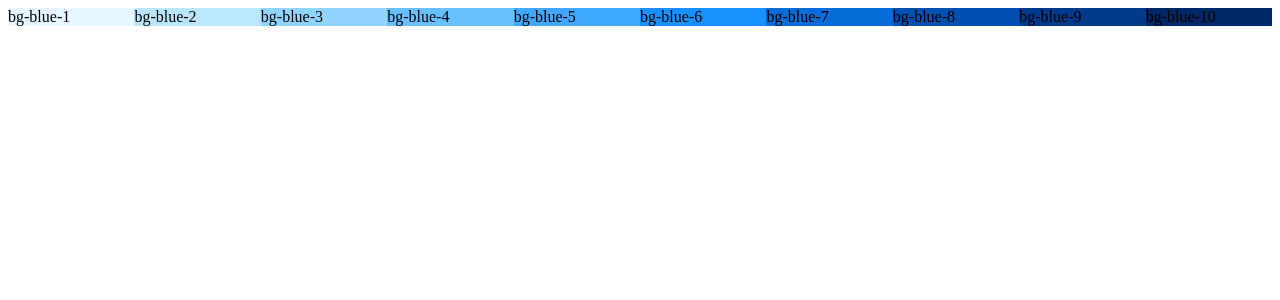
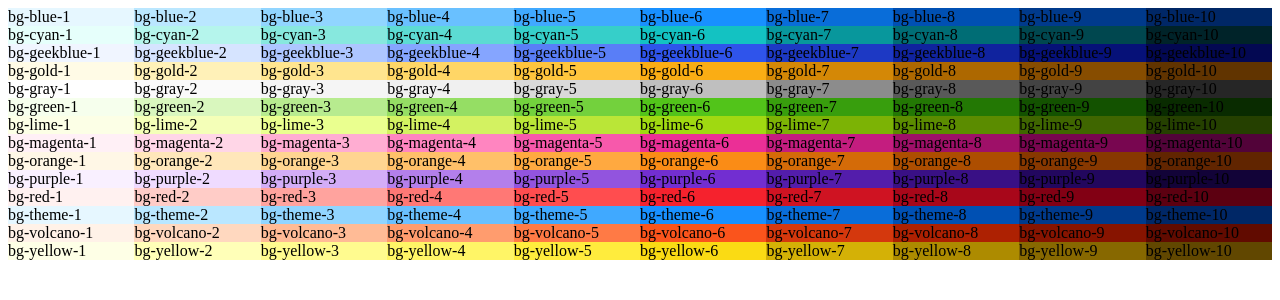
Before and after one commit to supbose/qui-scss, a Vue app: page / in a window 1280 px wide. Shown: the top 300 px of the page. Built offline with nearby package versions, Linux system fonts and the light colour scheme.

Commit message:
Update App.vue

```diff
--- a/src/App.vue
+++ b/src/App.vue
@@ -1,29 +1,60 @@
+<!--
+ * @Author: supbose yshxw@qq.com
+ * @Date: 2022-07-12 20:15:06
+ * @LastEditors: supbose yshxw@qq.com
+ * @LastEditTime: 2022-07-13 20:26:31
+ * @FilePath: \qui-scss\src\App.vue
+ * @Description:
+ *
+ * Copyright (c) 2022 by supbose yshxw@qq.com, All Rights Reserved.
+-->
 <script setup>
 // This starter template is using Vue 3 <script setup> SFCs
 // Check out https://vuejs.org/api/sfc-script-setup.html#script-setup
-import { onMounted, onUpdated, onUnmounted } from 'vue'
+import { onMounted, onUpdated, onUnmounted, reactive, ref } from "vue";
+const color = reactive([
+  `blue`,
+  `cyan`,
+  `geekblue`,
+  `gold`,
+  `gray`,
+  `green`,
+  `lime`,
+  `magenta`,
+  `orange`,
+  `purple`,
+  `red`,
+  `theme`,
+  `volcano`,
+  `yellow`,
+]);
+
+console.log(color.length);
+
 onMounted(() => {
-	// const divWidth = this.$refs.cssDiv.style
-	// const divHeight = this.$refs.cssDiv.style
-
-	// console.log(divHeight);
-})
+});
 </script>
 
 <template>
-	<div class="qui-flex-row-space-around">
-		<div v-for="(item, index) in 10" class="qui-flex1">
-			<div :class="[`bg-blue-${item}`,`qui-text-sm`]">{{ `bg-blue-${item}` }}</div>
+	<div class="qui-text-xs" v-for="(colorItem,index) in color">
+		<div class="qui-flex-row-space-around">
+		  <div v-for="(item, index) in 10" class="qui-flex1">
+		    <div :class="[`bg-${colorItem}-${item}`,`qui-text`]">{{ `bg-${colorItem}-${item}` }}</div>
+			<!-- {{ `bg-${colorItem}-${item}` }} -->
+		  </div>
 		</div>
 	</div>
-
 
 </template>
 
 <style lang="scss">
 // @import '../scss/index.scss';
-@import '../scss/css/index.css';
+@import "../scss/css/index.css";
 .qui-divider-left {
-	border-left-width: thick;
+  border-left-width: thick;
+}
+.qui-text{
+	width: 100%;
+	height: 10rpx;
 }
 </style>
```
